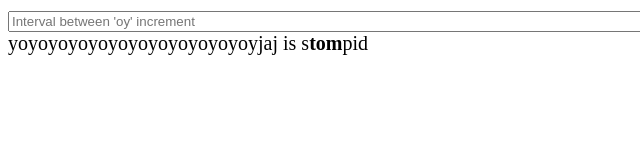
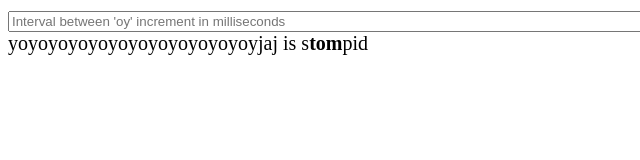
Before and after one commit to hyperknf/troll.hyperknf.com, a plain HTML site: page stompid/index.html in a window 1280 px wide. Shown: the full height of the page, 0-640 px from the left. Drawn offline with Linux system fonts and the light colour scheme.

Commit message:
Update index.html

```diff
--- a/stompid/index.html
+++ b/stompid/index.html
@@ -10,7 +10,7 @@
         <style>
             html { word-wrap: break-word; font-size: 20px } input { width: 100% }
         </style>
-        <input type="number" class="interval" name="interval" placeholder="Interval between 'oy' increment">
+        <input type="number" class="interval" name="interval" placeholder="Interval between 'oy' increment in milliseconds">
         <div class="main">
             yoyoyjaj is s<b>tom</b>pid
         </div>
```
